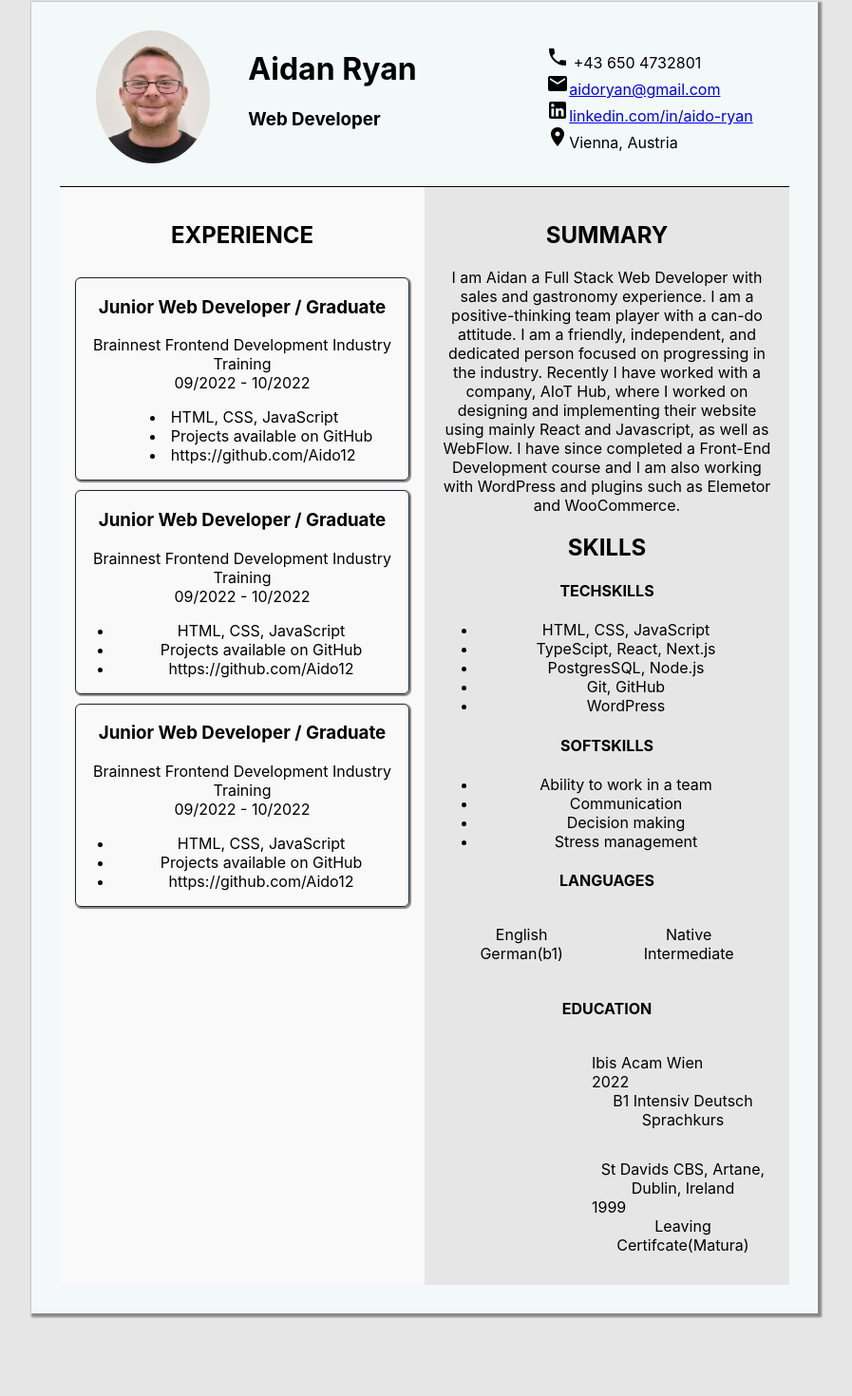
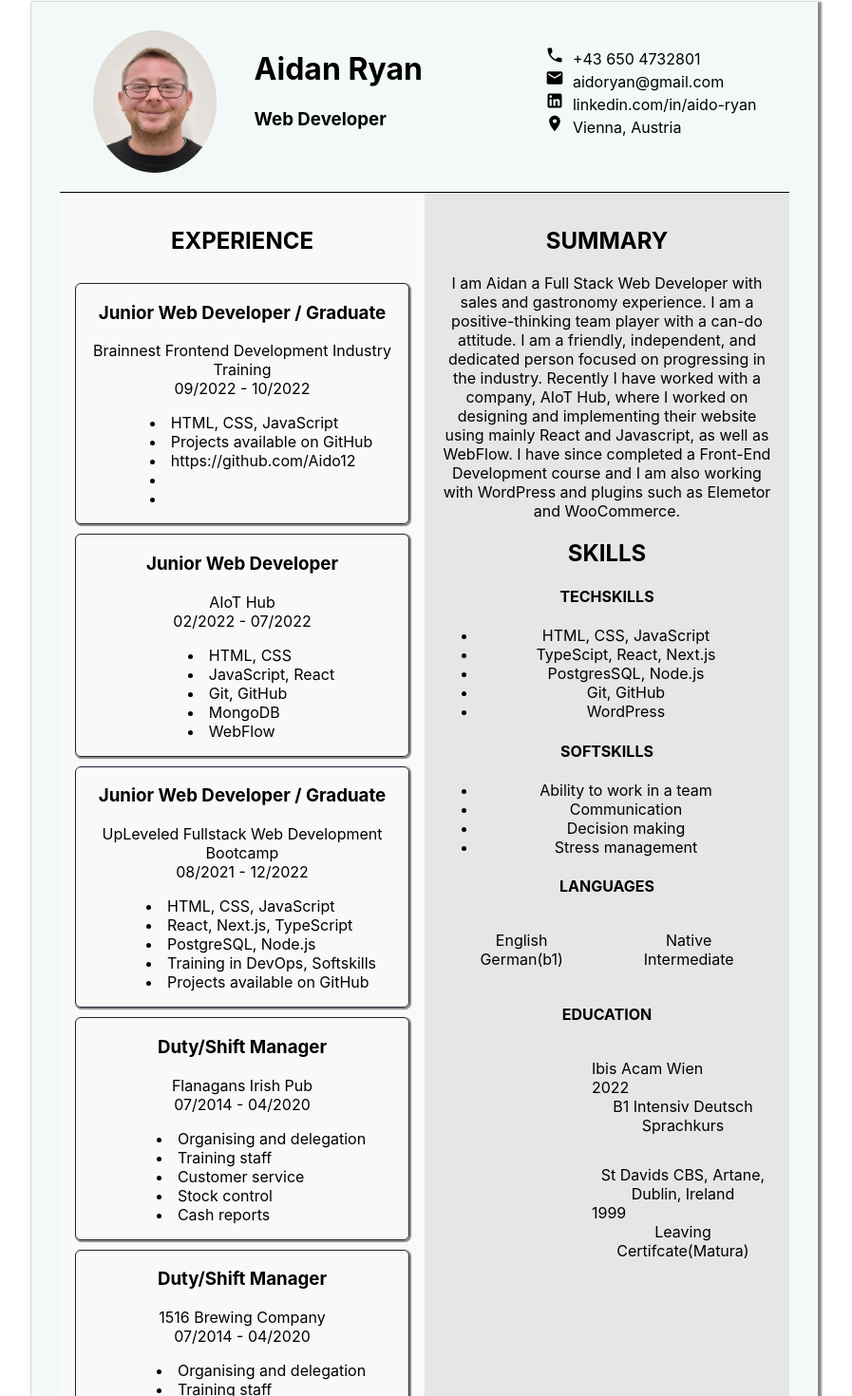
Before and after one commit to Aido12/cv-aidan-ryan, a React (Create React App) app: page / in a window 1280 px wide. Shown: the part 18-1488 px from the top of the page at 95% size, without its empty margins (193-1090 px from the left). Before the commit the page ends 1421 px from the top, so only its background shows below. Built offline with nearby package versions, Linux system fonts and the light colour scheme.

Commit message:
2nd commit map added

```diff
--- a/src/App.css
+++ b/src/App.css
@@ -15,13 +15,18 @@
 }
 
 .photo {
-  height: 140px;
-  width: 120px;
-  border-radius: 50%;
+  height: 150px;
+  width: 130px;
+  border-radius: 100%;
 }
 
 .contact-list {
   list-style: none;
+}
+
+.contact-list-text {
+  text-decoration: none;
+  color: black;
 }
 
 .main-text {
--- a/src/App.js
+++ b/src/App.js
@@ -5,7 +5,9 @@ import LocationOnIcon from '@mui/icons-material/LocationOn';
 import PhoneIcon from '@mui/icons-material/Phone';
 import React from 'react';
 import cvphoto from './cvphoto.jpg';
+import { array } from './expierenceData';
 
+console.log();
 function App() {
   return (
     <div className="main">
@@ -19,80 +21,64 @@ function App() {
         </div>
         <div>
           <ul className="contact-list">
+            <div>
               <li>
-              <PhoneIcon /> +43 650 4732801
+                <PhoneIcon fontSize="small" /> &nbsp;+43 650 4732801
               </li>
               <li>
-              <EmailIcon />
+                <EmailIcon fontSize="small" />
                 <a
                   href="mailto: aidoryan@gmail.com"
                   target="_blank"
                   rel="noopener noreferrer"
+                  className="contact-list-text"
                 >
-                aidoryan@gmail.com
+                  &nbsp; aidoryan@gmail.com
                 </a>
               </li>
               <li>
-              <LinkedInIcon />
+                <LinkedInIcon fontSize="small" />
                 <a
                   href="//www.linkedin.com/in/aido-ryan"
                   target="_blank"
                   rel="noopener noreferrer"
+                  className="contact-list-text"
                 >
-                linkedin.com/in/aido-ryan
+                  &nbsp; linkedin.com/in/aido-ryan
                 </a>
               </li>
               <li>
-              <LocationOnIcon />
-              Vienna, Austria
+                <LocationOnIcon fontSize="small" />
+                &nbsp; Vienna, Austria
               </li>
+            </div>
           </ul>
         </div>
       </div>
       <main class="body-page">
         <div class="page-left">
           <h2>EXPERIENCE</h2>
-          <div className="experience-container">
-            <h3>Junior Web Developer / Graduate</h3>
+          {array.map((item, index) => {
+            return (
+              <div key={index} className="experience-container">
+                <h3>{item.title}</h3>
                 <p>
-              Brainnest Frontend Development Industry Training
+                  {item.company}
                   <br />
-              09/2022 - 10/2022
+                  {item.date}
                   <ul className="experience-container-list">
                     <div className="experience-container-list-text">
-                  <li>HTML, CSS, JavaScript</li>
-                  <li>Projects available on GitHub</li>
-                  <li>https://github.com/Aido12</li>
+                      <li>{item.skill1}</li>
+                      <li>{item.skill2}</li>
+                      <li>{item.skill3}</li>
+                      <li>{item.skill4 || ''}</li>
+                      <li>{item.skill5}</li>
                     </div>
                   </ul>
                 </p>
               </div>
-          <div className="experience-container">
-            <h3>Junior Web Developer / Graduate</h3>
-            <p>
-              Brainnest Frontend Development Industry Training
-              <br />
-              09/2022 - 10/2022
-              <ul>
-                <li>HTML, CSS, JavaScript</li>
-                <li>Projects available on GitHub</li>
-                <li>https://github.com/Aido12</li>
-              </ul>
-            </p>
-          </div>
-          <div className="experience-container">
-            <h3>Junior Web Developer / Graduate</h3>
-            <p>
-              Brainnest Frontend Development Industry Training
-              <br />
-              09/2022 - 10/2022
-              <ul>
-                <li>HTML, CSS, JavaScript</li>
-                <li>Projects available on GitHub</li>
-                <li>https://github.com/Aido12</li>
-              </ul>
-            </p>
-          </div>
+            );
+          })}
         </div>
         <div class="page-right">
           <h2>SUMMARY</h2>
--- /dev/null
+++ b/src/expierenceData.js
@@ -0,0 +1,56 @@
+export const array = [
+  {
+    id: '1',
+    title: 'Junior Web Developer / Graduate',
+    company: 'Brainnest Frontend Development Industry Training',
+    date: '09/2022 - 10/2022',
+    skill1: 'HTML, CSS, JavaScript',
+    skill2: 'Projects available on GitHub',
+    skill3: 'https://github.com/Aido12',
+  },
+  {
+    id: '2',
+    title: 'Junior Web Developer',
+    company: 'AIoT Hub',
+    date: '02/2022 - 07/2022',
+    skill1: 'HTML, CSS',
+    skill2: 'JavaScript, React',
+    skill3: 'Git, GitHub',
+    skill4: 'MongoDB',
+    skill5: 'WebFlow',
+  },
+  {
+    id: '3',
+    title: 'Junior Web Developer / Graduate',
+    company: 'UpLeveled Fullstack Web Development Bootcamp',
+    date: '08/2021 - 12/2022',
+    skill1: 'HTML, CSS, JavaScript',
+    skill2: 'React, Next.js, TypeScript',
+    skill3: 'PostgreSQL, Node.js',
+    skill4: 'Training in DevOps, Softskills',
+    skill5: 'Projects available on GitHub',
+    skill6: 'https://github.com/Aido12/fnal‑project',
+  },
+  {
+    id: '4',
+    title: 'Duty/Shift Manager',
+    company: 'Flanagans Irish Pub',
+    date: '07/2014 - 04/2020',
+    skill1: 'Organising and delegation',
+    skill2: 'Training staff',
+    skill3: 'Customer service',
+    skill4: 'Stock control',
+    skill5: 'Cash reports',
+  },
+  {
+    id: '5',
+    title: 'Duty/Shift Manager',
+    company: '1516 Brewing Company',
+    date: '07/2014 - 04/2020',
+    skill1: 'Organising and delegation',
+    skill2: 'Training staff',
+    skill3: 'Customer service',
+    skill4: 'Stock control',
+    skill5: 'Cash reports',
+  },
+];
--- a/src/index.css
+++ b/src/index.css
@@ -1,5 +1,5 @@
 body {
-  background-color: #e6e6e6;
+  background-color: white;
   margin: 0;
   font-family: -apple-system, BlinkMacSystemFont, 'Segoe UI', 'Roboto', 'Oxygen',
     'Ubuntu', 'Cantarell', 'Fira Sans', 'Droid Sans', 'Helvetica Neue',
```
Lines whose indentation alone changed are shown as unchanged.
